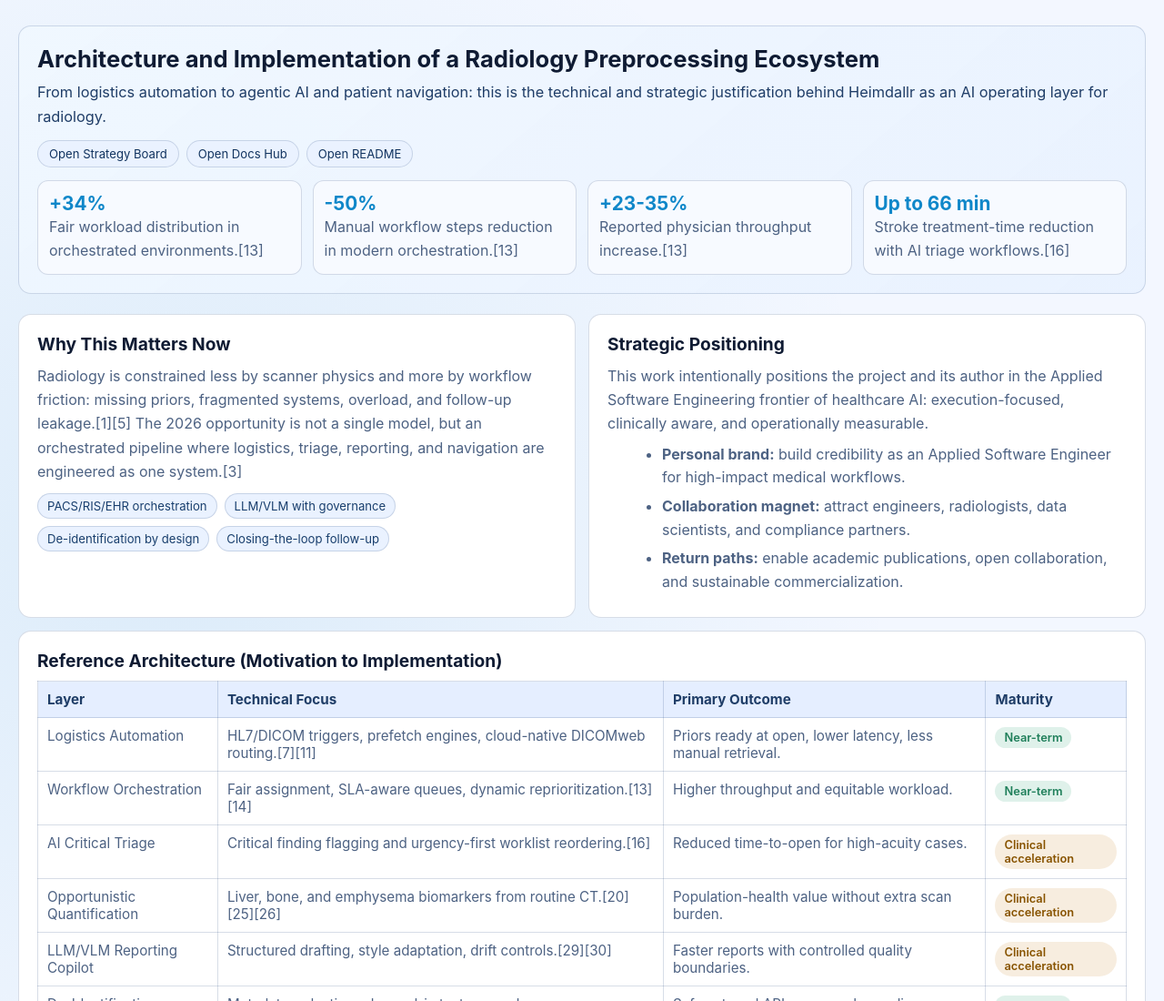
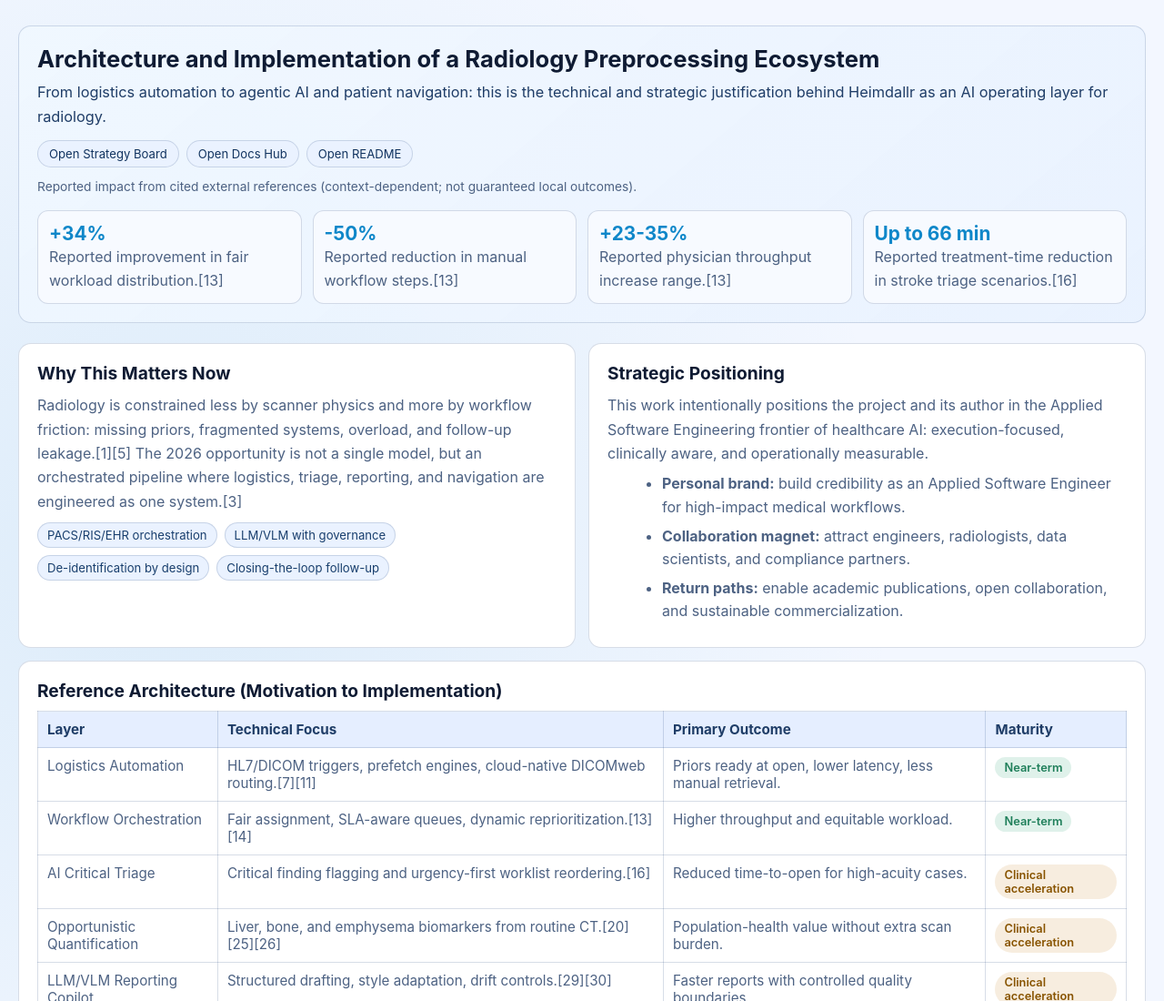
Before and after one commit to rod-americo/Heimdallr, a plain HTML site: page docs/motivation-justification.html in a window 1280 px wide. Shown: the top 1100 px of the page at 91% size. Drawn offline with Linux system fonts and the light colour scheme.

Commit message:
docs(content): clarify KPI cards as reported external impact

```diff
--- a/docs/motivation-justification.html
+++ b/docs/motivation-justification.html
@@ -168,6 +168,12 @@
             margin: 14px 0 0;
         }
 
+        .kpi-note {
+            margin-top: 10px;
+            font-size: 0.86rem;
+            color: var(--muted);
+        }
+
         .kpi {
             border: 1px solid var(--line);
             border-radius: 12px;
@@ -291,22 +297,23 @@
                 <a href="./index.html">Open Docs Hub</a>
                 <a href="https://github.com/rod-americo/Heimdallr/blob/main/README.md">Open README</a>
             </div>
+            <p class="kpi-note">Reported impact from cited external references (context-dependent; not guaranteed local outcomes).</p>
             <div class="kpis">
                 <div class="kpi">
                     <strong>+34%</strong>
-                    <p>Fair workload distribution in orchestrated environments.[13]</p>
+                    <p>Reported improvement in fair workload distribution.[13]</p>
                 </div>
                 <div class="kpi">
                     <strong>-50%</strong>
-                    <p>Manual workflow steps reduction in modern orchestration.[13]</p>
+                    <p>Reported reduction in manual workflow steps.[13]</p>
                 </div>
                 <div class="kpi">
                     <strong>+23-35%</strong>
-                    <p>Reported physician throughput increase.[13]</p>
+                    <p>Reported physician throughput increase range.[13]</p>
                 </div>
                 <div class="kpi">
                     <strong>Up to 66 min</strong>
-                    <p>Stroke treatment-time reduction with AI triage workflows.[16]</p>
+                    <p>Reported treatment-time reduction in stroke triage scenarios.[16]</p>
                 </div>
             </div>
         </section>
```
